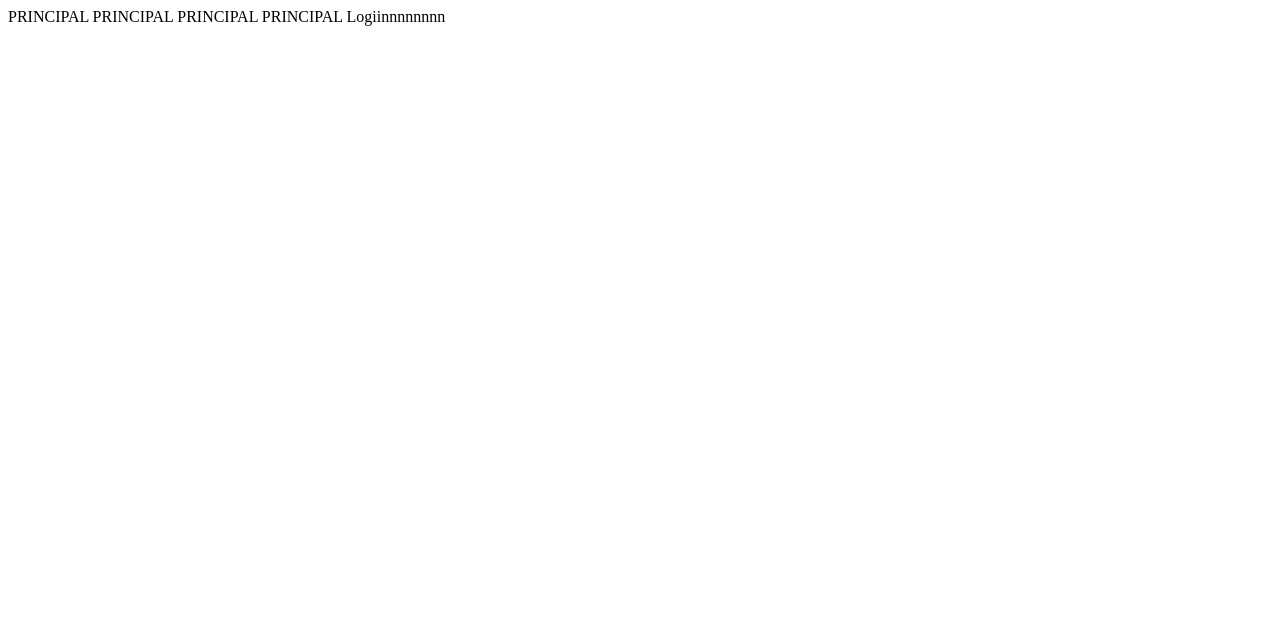
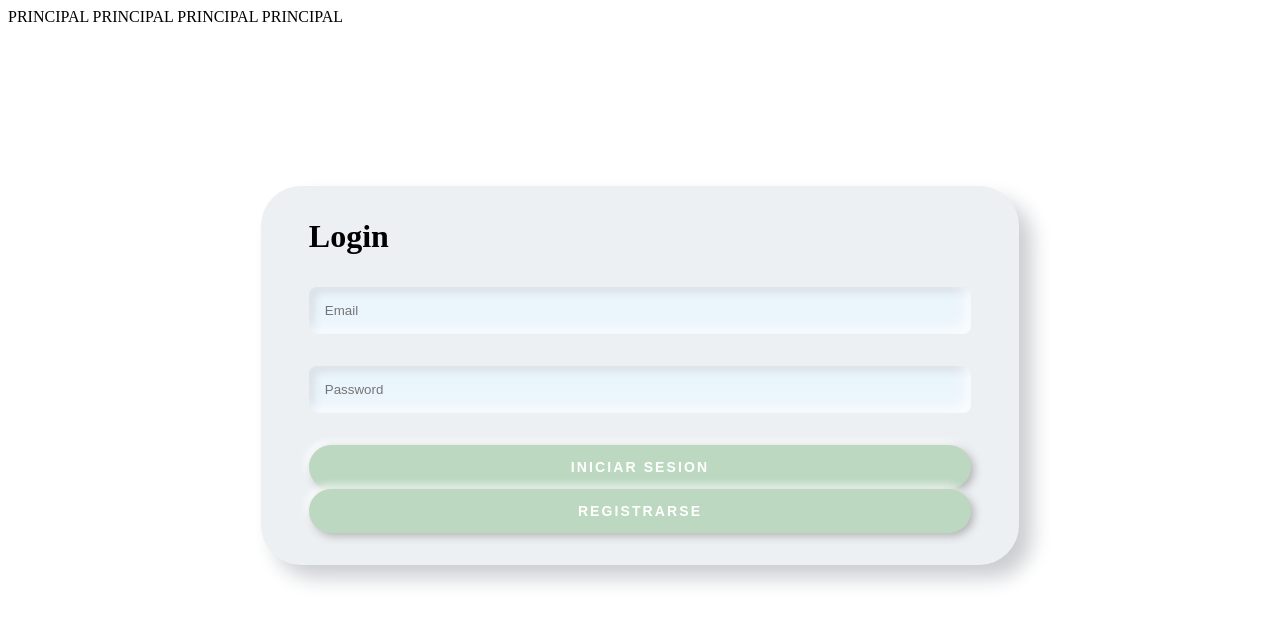
Before and after one commit to CRLS-91/pandemic, an Angular app: page /login in a window 1280 px wide. Shown: the top 624 px of the page. Built offline with nearby package versions, Linux system fonts and the light colour scheme.

Commit message:
commit
commit

```diff
--- a/src/app/app.routes.ts
+++ b/src/app/app.routes.ts
@@ -2,9 +2,11 @@ import { Routes } from '@angular/router';
 import { InicioComponent } from './autentificacion/inicio/inicio.component';
 import { PerfilusuarioComponent } from './perfil/perfilusuario/perfilusuario.component';
 import { LoginComponent } from './autentificacion/login/login.component';
+import { RegistroComponent } from './autentificacion/registro/registro.component'
 InicioComponent
 export const routes: Routes = [
 {path:'',component:InicioComponent},
-{path:'login', component: LoginComponent}
+{path:'login', component: LoginComponent},
+{path:'registro', component: RegistroComponent},
 
 ];
--- a/src/app/autentificacion/inicio/inicio.component.html
+++ b/src/app/autentificacion/inicio/inicio.component.html
@@ -2,7 +2,7 @@
 <body>
 <div class="todo">
     <div class="botones">
-        <div class="jugar"><button routerlink="login">Jugar</button></div>
+        <div class="jugar"><button (click)="iniciar()">Jugar</button></div>
         <div class="reglas"><button>Reglas</button></div>
         <div class="autores"><button>Autores</button></div>
         <div class="salir"><button>Salir</button></div>
--- a/src/app/autentificacion/inicio/inicio.component.ts
+++ b/src/app/autentificacion/inicio/inicio.component.ts
@@ -1,4 +1,5 @@
 import { Component } from '@angular/core';
+import { Router } from '@angular/router';
 
 @Component({
   selector: 'app-inicio',
@@ -8,5 +9,10 @@ import { Component } from '@angular/core';
   styleUrl: './inicio.component.css'
 })
 export class InicioComponent {
+  constructor(private router: Router) {} // Inyección de Router
+
+  iniciar() {
+    this.router.navigate(['/login']); // Navegar al componente de Registro
+  }
 
 }
--- a/src/app/autentificacion/login/login.component.css
+++ b/src/app/autentificacion/login/login.component.css
@@ -0,0 +1,52 @@
+
+* {
+    box-sizing: border-box;
+  }
+  html,
+  body {
+    background: #ecf0f3;
+  }
+  h1 {
+    margin: 0;
+    padding: 0;
+  }
+  .custom-form {
+    min-width: 300px;
+    max-width: 60%;
+    margin: 0px auto;
+    background: rgba(255, 255, 255, 0.15);
+    padding: 2rem 3rem;
+    margin: auto;
+    border-radius: 2.5rem;
+    background-color: #ecf0f3;
+    box-shadow: 13px 13px 20px #cbced1, -13px -13px 20px #ffffff;
+    color: black;
+    margin-top: 10rem;
+  }
+  .custom-form input {
+    display: block;
+    margin: 2rem 0;
+    width: 100%;
+    border-radius: 0.5rem;
+    padding: 1rem;
+    border: none;
+    box-shadow: inset -5px -5px 15px rgba(255, 255, 255, 0.8), inset 5px 5px 10px
+        rgba(0, 0, 0, 0.1);
+    border: 0 none;
+    background: #ebf5fc;
+  }
+  .custom-form button {
+    text-transform: uppercase;
+    letter-spacing: 0.15em;
+    border: none;
+    font-size: 0.875rem;
+    color: #ffffff;
+    font-weight: bold;
+    background-color: #bcd8c1;
+    width: 100%;
+    display: block;
+    padding: 0.875rem 1rem;
+    border-radius: 1.5rem;
+    box-shadow: 3px 3px 8px #b1b1b1, -3px -3px 8px #ffffff;
+    cursor: pointer;
+  }
--- a/src/app/autentificacion/login/login.component.html
+++ b/src/app/autentificacion/login/login.component.html
@@ -1 +1,20 @@
-Logiinnnnnnnn
+<div class="login">
+    <form class="custom-form" method="post">
+      <h1>Login</h1>
+      <input
+        [(ngModel)]="email"
+        name="email"
+        placeholder="Email"
+        required="required"
+      />
+      <input
+        [(ngModel)]="password"
+        name="password"
+        placeholder="Password"
+        required="required"
+      />
+
+      <button (click)="perfil()">Iniciar Sesion</button>
+      <button (click)="irARegistro()">Registrarse</button>
+    </form>
+  </div>
--- a/src/app/autentificacion/login/login.component.ts
+++ b/src/app/autentificacion/login/login.component.ts
@@ -1,12 +1,39 @@
 import { Component } from '@angular/core';
+import { FormsModule } from '@angular/forms'; // Importa FormsModule
+import { Router } from '@angular/router';
+
 
 @Component({
   selector: 'app-login',
   standalone: true,
-  imports: [],
+  imports: [FormsModule],
   templateUrl: './login.component.html',
-  styleUrl: './login.component.css'
+  styleUrls: ['./login.component.css']
 })
 export class LoginComponent {
 
+
+irALogin() {
+throw new Error('Method not implemented.');
 }
+  email: string = '';  // Asegúrate de inicializar las propiedades
+  password: string = '';
+
+  constructor(private router: Router) {} // Inyección de Router
+
+  login() {
+    // Lógica para el inicio de sesión
+    console.log('Email:', this.email);
+    console.log('Password:', this.password);
+
+  }
+
+  irARegistro() {
+    this.router.navigate(['/registro']); // Navegar al componente de Registro
+  }
+
+  perfil() {
+    this.router.navigate(['./perfil/perfilusuario/perfilusuario']); // Navegar al componente de Registro
+  }
+
+}
--- a/src/app/autentificacion/registro/registro.component.css
+++ b/src/app/autentificacion/registro/registro.component.css
@@ -0,0 +1,52 @@
+
+* {
+    box-sizing: border-box;
+  }
+  html,
+  body {
+    background: #ecf0f3;
+  }
+  h1 {
+    margin: 0;
+    padding: 0;
+  }
+  .custom-form {
+    min-width: 300px;
+    max-width: 60%;
+    margin: 0px auto;
+    background: rgba(255, 255, 255, 0.15);
+    padding: 2rem 3rem;
+    margin: auto;
+    border-radius: 2.5rem;
+    background-color: #ecf0f3;
+    box-shadow: 13px 13px 20px #cbced1, -13px -13px 20px #ffffff;
+    color: black;
+    margin-top: 10rem;
+  }
+  .custom-form input {
+    display: block;
+    margin: 2rem 0;
+    width: 100%;
+    border-radius: 0.5rem;
+    padding: 1rem;
+    border: none;
+    box-shadow: inset -5px -5px 15px rgba(255, 255, 255, 0.8), inset 5px 5px 10px
+        rgba(0, 0, 0, 0.1);
+    border: 0 none;
+    background: #ebf5fc;
+  }
+  .custom-form button {
+    text-transform: uppercase;
+    letter-spacing: 0.15em;
+    border: none;
+    font-size: 0.875rem;
+    color: #ffffff;
+    font-weight: bold;
+    background-color: #bcd8c1;
+    width: 100%;
+    display: block;
+    padding: 0.875rem 1rem;
+    border-radius: 1.5rem;
+    box-shadow: 3px 3px 8px #b1b1b1, -3px -3px 8px #ffffff;
+    cursor: pointer;
+  }
--- a/src/app/autentificacion/registro/registro.component.html
+++ b/src/app/autentificacion/registro/registro.component.html
@@ -1 +1,48 @@
-<p>registro works!</p>
+<div class="register">
+  <form class="custom-form">
+    <h1>Registrarse</h1>
+
+    <!-- Campo de Nombre de Usuario -->
+    <input
+
+      [(ngModel)]="username"
+      name="username"
+      placeholder="Nombre de usuario"
+      required="required"
+    />
+
+
+    <!-- Campo de Email -->
+    <input
+
+      [(ngModel)]="email"
+      name="email"
+      placeholder="Email"
+      required="required"
+    />
+
+
+    <!-- Campo de Contraseña -->
+    <input
+
+      [(ngModel)]="password"
+      name="password"
+      placeholder="Contraseña"
+      required="required"
+    />
+
+
+    <!-- Campo de Confirmación de Contraseña -->
+    <input
+
+      [(ngModel)]="confirmPassword"
+      name="confirmPassword"
+      placeholder="Confirmar Contraseña"
+
+    />
+
+
+    <!-- Botón de Registro -->
+    <button (click)="vamosLogin()" >Registrarse</button>
+  </form>
+</div>
--- a/src/app/autentificacion/registro/registro.component.ts
+++ b/src/app/autentificacion/registro/registro.component.ts
@@ -1,12 +1,39 @@
 import { Component } from '@angular/core';
+import { FormsModule } from '@angular/forms'; // Importa FormsModule
+import { Router } from '@angular/router';
+import { CommonModule } from '@angular/common';  // Import CommonModule
+
 
 @Component({
   selector: 'app-registro',
   standalone: true,
-  imports: [],
+  imports: [FormsModule,CommonModule],
   templateUrl: './registro.component.html',
   styleUrl: './registro.component.css'
 })
 export class RegistroComponent {
 
+  irALogin() {
+    throw new Error('Method not implemented.');
+    }
+    username: string = '';
+    email: string = '';
+    password: string = '';
+    confirmPassword: string = '';
+
+      constructor(private router: Router) {} // Inyección de Router
+
+      login() {
+
+        console.log('Nombre de usuario:', this.username);
+        console.log('Email:', this.email);
+        console.log('Password:', this.password);
+        console.log('Confirmar Contraseña:', this.confirmPassword);
+
+      }
+
+      vamosLogin() {
+        this.router.navigate(['/login']);
+      }
+
 }
```
